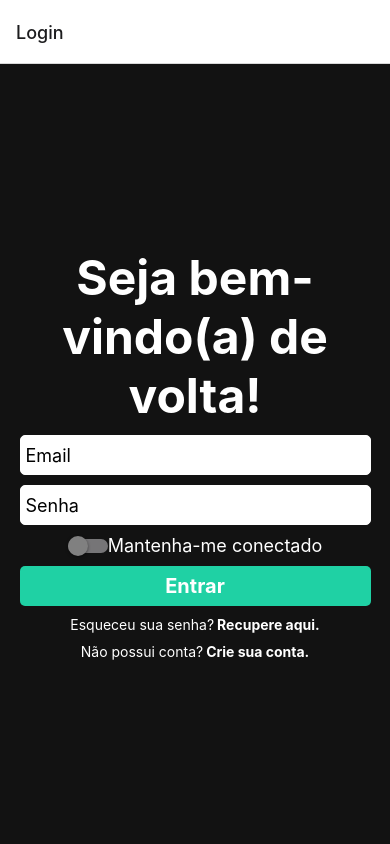
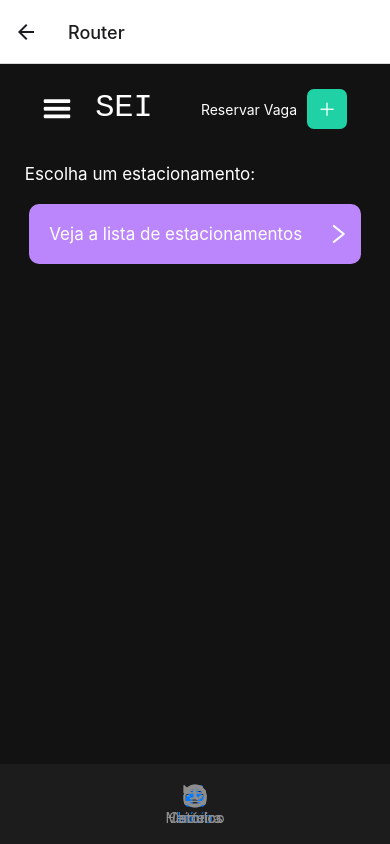
Before and after one commit to VicMatteus/-UFC---SEI, a React Native app: screen /Router in a window 390 px wide. Built offline with nearby package versions, Linux system fonts and the light colour scheme.

Commit message:
Atualização da navegação: login c home e tabs

```diff
--- a/App.js
+++ b/App.js
@@ -1,10 +1,9 @@
-import * as React from 'react';
+import React from 'react';
 import { NavigationContainer } from '@react-navigation/native';
-// import { createBottomTabNavigator } from '@react-navigation/bottom-tabs';
 import { createNativeStackNavigator } from '@react-navigation/native-stack';
 
 // Importe seus componentes de tela para as tabs
-import HomeScreen from './screens/HomeScreen';
+import TabRouter from './screens/TabRouter';
 import CreateAccountScreen from './screens/CreateAccountScreen';
 import RecoverScreen from './screens/RecoverScreen';
 import LoginScreen from './screens/LoginScreen';
@@ -12,15 +11,22 @@ import LoginScreen from './screens/LoginScreen';
 const Stack = createNativeStackNavigator();
 
 function App() {
+    //Depois substituir pelo zustand
+    // const [isLoggedIn, setLoggedIn] = React.useState(false);
+
     return (
+        // (isLoggedIn ?
             <NavigationContainer>
                 <Stack.Navigator>
                     <Stack.Screen name="Login" component={LoginScreen} />
                     <Stack.Screen name="CriarConta" component={CreateAccountScreen} />
                     <Stack.Screen name="RecuperarConta" component={RecoverScreen} />
-                <Stack.Screen name="Home" component={HomeScreen} />{/**A home terá o sistema de tabs */}
+                    <Stack.Screen name="Router" component={TabRouter} />
                 </Stack.Navigator>
             </NavigationContainer>
+        // :
+        //     <TabNavigation/>
+        // )
     );
 }
 
--- a/screens/HomeScreen.js
+++ b/screens/HomeScreen.js
@@ -1,4 +1,3 @@
-// HomeScreen.js
 import * as React from "react";
 import { View, Text, StyleSheet } from "react-native";
 import Header from "../components/header";
--- a/screens/LoginScreen.js
+++ b/screens/LoginScreen.js
@@ -18,7 +18,7 @@ export default function LoginScreen({navigation}) {
         userDetails = JSON.stringify(userDetails)
         alert(userDetails)
         //Se API retornar token, prossigo, senão, alerta de erro.
-        navigation.navigate('Home')
+        navigation.navigate('Router')
     }
 
     return (
--- /dev/null
+++ b/screens/TabRouter.js
@@ -0,0 +1,8 @@
+import React from 'react';
+import TabNavigation from './routes';
+
+export default function TabRouter() {
+  return (
+    <TabNavigation/>
+  );
+}
--- a/screens/VehiclesScreen.js
+++ b/screens/VehiclesScreen.js
@@ -4,7 +4,6 @@ import { View, Text, StyleSheet, TouchableOpacity } from "react-native";
 import Header from "../components/header";
 import { AntDesign } from "@expo/vector-icons";
 import { useNavigation } from "@react-navigation/native";
-import RegisterVehicleScreen from "./RegisterVehicleScreen";
 
 const RegisterVehicleButton = () => {
   const navigation = useNavigation();
```
Also changed, not shown: screens/routes.js (+3 -4 lines). Lines whose indentation alone changed are shown as unchanged.
